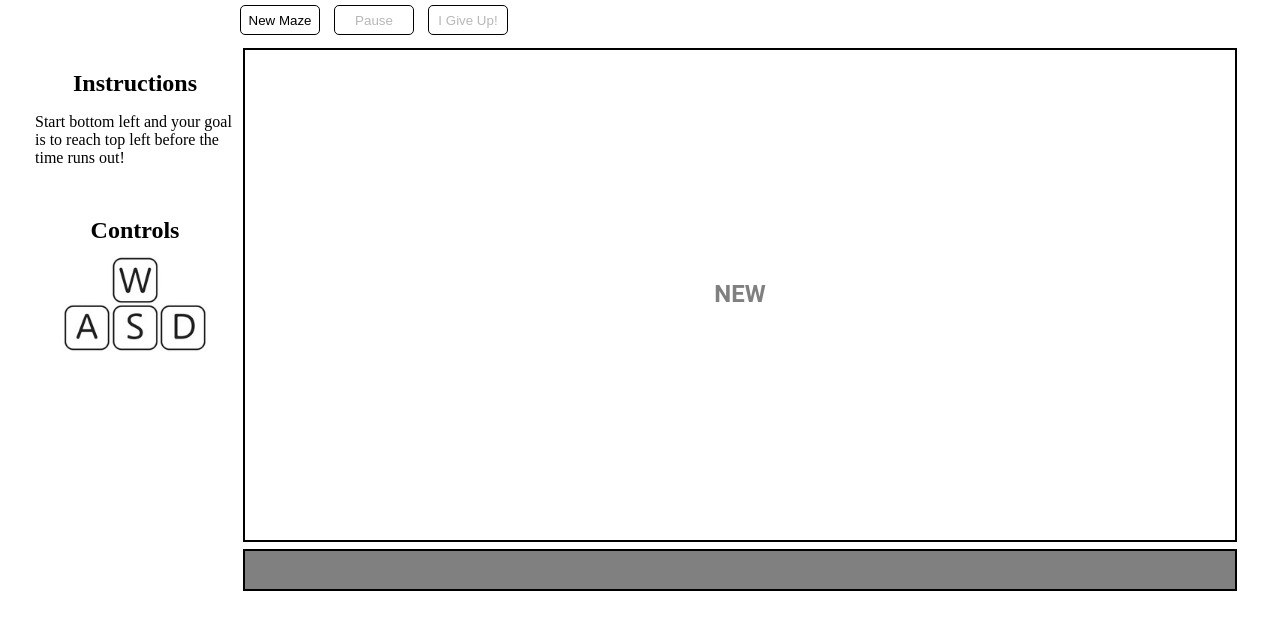
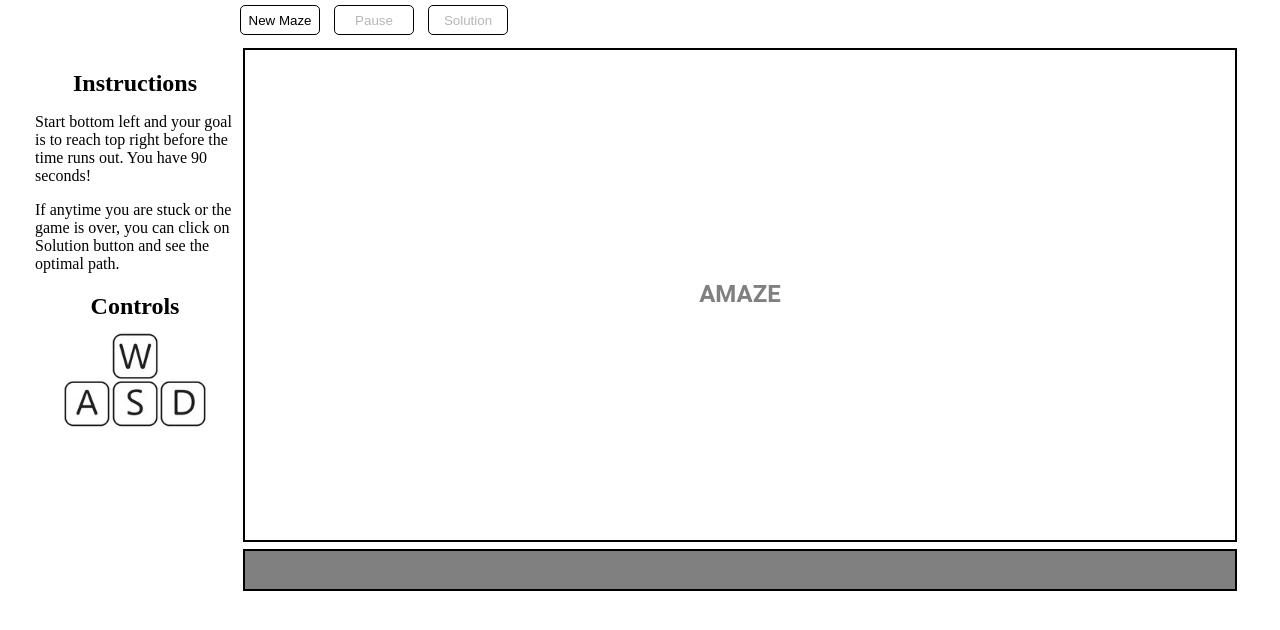
Before and after one commit to OnlyChobo/Amaze, a website built with webpack: page index.html in a window 1280 px wide. Built offline with nearby package versions, Linux system fonts and the light colour scheme; what keymaster would draw is missing.

Commit message:
Change button name

```diff
--- a/app/assets/javascripts/bundle.js
+++ b/app/assets/javascripts/bundle.js
@@ -538,7 +538,7 @@ var endPoint = [0, w - 1];
 var currPos = [h - 1, 0];
 var maze = new _maze__WEBPACK_IMPORTED_MODULE_1__["default"](h, w);
 var status = new _status__WEBPACK_IMPORTED_MODULE_5__["default"]();
-var timer = new _timer__WEBPACK_IMPORTED_MODULE_4__["default"](9000);
+var timer = new _timer__WEBPACK_IMPORTED_MODULE_4__["default"](90000);
 var renderer = new _renderer__WEBPACK_IMPORTED_MODULE_3__["default"](maze.matrix, currPos, timer, status);
 var bfs = new _bfs__WEBPACK_IMPORTED_MODULE_2__["default"](maze.matrix, [startPoint]);
 var gameOver = false;
@@ -837,7 +837,7 @@ function () {
     key: "drawComponents",
     value: function drawComponents(ctx, num) {
       ctx.clearRect(10, 10, 990, 490);
-      if (!this.status) this.drawMaze(ctx, num);else if (this.status.getStatus() == 'pause') this.printMessages(ctx, 'PAUSED');else if (this.status.getStatus() == 'new') this.printMessages(ctx, 'NEW');else if (this.status.getStatus() == 'over') this.printMessages(ctx, 'PLAY AGAIN?');else this.drawMaze(ctx, num);
+      if (!this.status) this.drawMaze(ctx, num);else if (this.status.getStatus() == 'pause') this.printMessages(ctx, 'PAUSED');else if (this.status.getStatus() == 'new') this.printMessages(ctx, 'AMAZE');else if (this.status.getStatus() == 'over') this.printMessages(ctx, 'PLAY AGAIN?');else this.drawMaze(ctx, num);
     }
   }, {
     key: "drawMaze",
--- a/index.html
+++ b/index.html
@@ -3,7 +3,8 @@
     <div class='main'>
       <div class='instructions'>
         <h2>Instructions</h2>
-        <p>Start bottom left and your goal is to reach top left before the time runs out!</p>
+        <p>Start bottom left and your goal is to reach top right before the time runs out. You have 90 seconds!</p>
+        <p>If anytime you are stuck or the game is over, you can click on Solution button and see the optimal path.</p>
         <h2>Controls</h2>
         <img src='./wasd.jpg' width="180px" />
       </div>
@@ -11,7 +12,7 @@
           <div class='nav'>
               <button id='newMaze'>New Maze</button>
               <button id='pause'>Pause</button>
-              <button id='bfs'>I Give Up!</button>
+              <button id='bfs'>Solution</button>
             </div>
         <canvas width="1010" height="560" id="canvas"></canvas>
       </div>
--- a/src/index.js
+++ b/src/index.js
@@ -11,7 +11,7 @@ let endPoint = [0, w-1];
 let currPos = [h-1, 0];
 let maze = new Maze(h, w);
 let status = new Status();
-let timer = new Timer(9000);
+let timer = new Timer(90000);
 let renderer = new Renderer(maze.matrix, currPos, timer, status);
 let bfs = new BFS(maze.matrix, [startPoint]);
 let gameOver = false;
--- a/src/renderer.js
+++ b/src/renderer.js
@@ -53,7 +53,7 @@ class Renderer {
     ctx.clearRect(10, 10, 990, 490);
     if (!this.status) this.drawMaze(ctx, num);
     else if (this.status.getStatus() == 'pause') this.printMessages(ctx, 'PAUSED');
-    else if (this.status.getStatus() == 'new') this.printMessages(ctx, 'NEW');
+    else if (this.status.getStatus() == 'new') this.printMessages(ctx, 'AMAZE');
     else if (this.status.getStatus() == 'over') this.printMessages(ctx, 'PLAY AGAIN?');
     else this.drawMaze(ctx, num);
 
--- a/stylesheets/application.css
+++ b/stylesheets/application.css
@@ -30,10 +30,6 @@ html, body {
   margin-right: auto;
 }
 
-.instructions > p {
-  margin-bottom: 50px;
-}
-
 
 button {
   border-radius: 5px;
```
Also changed, not shown: 1 other file.
